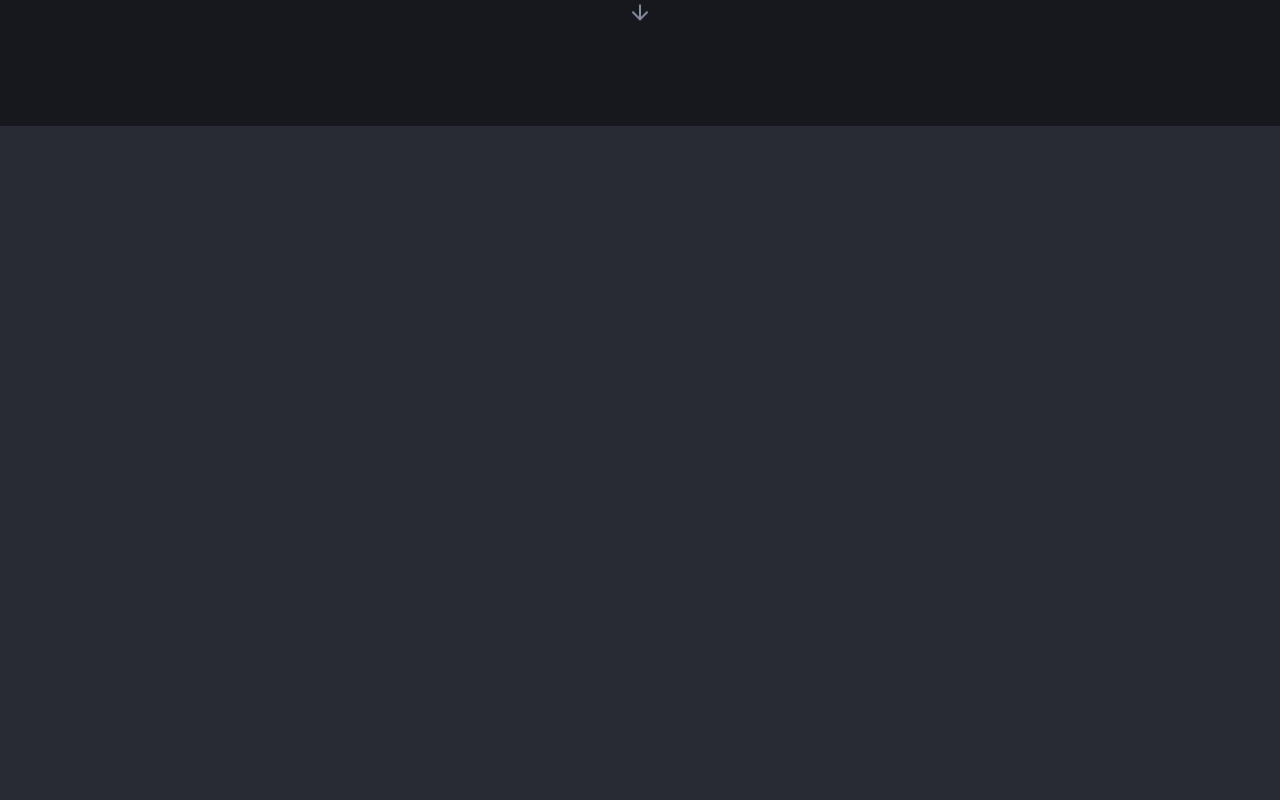
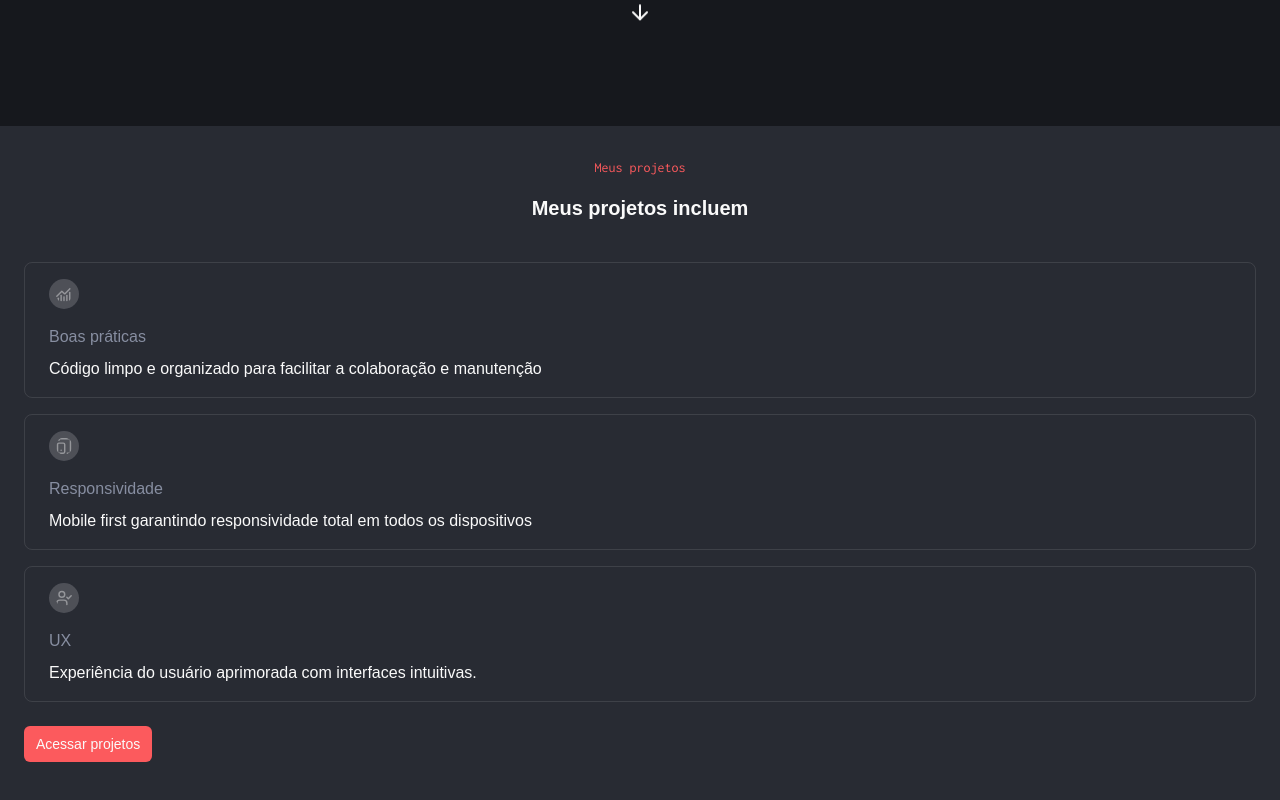
Before and after one commit to calvinsteixeira/portfolio, a Next.js app: page / in a window 1280 px wide. Shown: the part 674-1474 px from the top of the page. Before the commit the page ends 1280 px from the top, so only its background shows below. Built offline with nearby package versions, Linux system fonts and the light colour scheme.

Commit message:
Feat: Seção de projetos

```diff
--- a/app/globals.css
+++ b/app/globals.css
@@ -40,17 +40,18 @@ body {
     --chart-5: 27 87% 67%;
     --radius: 0.5rem;
   }
+
   .dark {
-    --background: 224, 12%, 18%;
+    --background: 224 12% 18%;
     --foreground: 0 0% 98%;
     --card: 0 0% 3.9%;
     --card-foreground: 0 0% 98%;
     --popover: 0 0% 3.9%;
     --popover-foreground: 0 0% 98%;
-    --primary: 359, 96%, 67%;
-    --primary-foreground: 224, 12%, 58%;
+    --primary: 359 96% 67%;
+    --primary-foreground: 0 0% 98%;
     --secondary: 0 0% 14.9%;
-    --secondary-foreground: 0 0% 98%;
+    --secondary-foreground: 224 12% 58%;
     --muted: 0 0% 14.9%;
     --muted-foreground: 0 0% 63.9%;
     --accent: 0 0% 14.9%;
@@ -76,6 +77,6 @@ body {
     @apply bg-background text-foreground;
   }
   section {
-    @apply px-6
+    @apply px-6 pt-8
   }
 }
--- a/app/page.tsx
+++ b/app/page.tsx
@@ -2,6 +2,7 @@
 import Image from "next/image";
 import * as Icons from "@/icons";
 import * as Componenets from "@/components/index";
+import { Button } from "@/components/ui/button";
 
 //UTILS
 import { Inconsolata } from "next/font/google";
@@ -15,7 +16,7 @@ export default function Home() {
     <div>
       <main>
         {/* INTRO */}
-        <section className="relative w-full h-screen bg-primary overflow-hidden flex justify-center pt-8">
+        <section className="relative w-full h-screen bg-primary overflow-hidden flex justify-center">
           <div className="text-center z-10 text-white space-y-8 flex flex-col items-center">
             <div className="bg-foreground w-24 h-24 rounded-full relative border-2 border-primary">
               <div className="absolute z-10 w-24 h-24 rounded-full border-4 border-background "></div>
@@ -39,7 +40,7 @@ export default function Home() {
                 </p>
                 <h2 className="font-bold text-4xl">Desenvolvedor Front End</h2>
               </div>
-              <p className="text-sm text-primary-foreground">
+              <p className="text-sm text-secondary-foreground">
                 Transformo necessidades em aplicações práticas e evolutivas,
                 usando minha paixão pela tecnologia para desenvolver sistemas
                 que oferecem soluções inovadoras e eficazes, melhorando a vida
@@ -82,8 +83,34 @@ export default function Home() {
             className="z-0"
           />
         </section>
-        <section className="h-[30rem]"></section>
-        {/* <section></section> */}
+        <section className="w-full pb-10">
+          <div className="space-y-4 text-center">
+            <p className={`text-primary text-sm ${inconsolata.className}`}>
+              Meus projetos
+            </p>
+            <h2 className="font-semibold text-xl">Meus projetos incluem</h2>
+          </div>
+          <div className="mt-10 space-y-4">
+            <Componenets.ProjectFeature
+              icon={<Icons.ChartNoAxesCombined />}
+              title="Boas práticas"
+              description="Código limpo e organizado para facilitar a colaboração e manutenção"
+            />
+            <Componenets.ProjectFeature
+              icon={<Icons.TabletSmartphone />}
+              title="Responsividade"
+              description="Mobile first garantindo responsividade total em todos os dispositivos"
+            />
+            <Componenets.ProjectFeature
+              icon={<Icons.UserCheck />}
+              title="UX"
+              description="Experiência do usuário aprimorada com interfaces intuitivas."
+            />
+          </div>
+          <Button size={"sm"} className="mt-6">
+            Acessar projetos
+          </Button>
+        </section>
         {/* <section></section> */}
       </main>
     </div>
--- /dev/null
+++ b/components/container/ProjectFeature.tsx
@@ -0,0 +1,30 @@
+//UTILS
+import React from "react";
+import { cn } from "@/lib/utils";
+import { IconNode } from "lucide-react";
+
+type Props = {
+  icon: React.ReactElement<IconNode>;
+  title: string;
+  description: string;
+};
+
+export function ProjectFeature(props: Props) {
+  return (
+    <div className="py-4 px-6 border-[1px] border-white/10 rounded-lg">
+      <div className="space-y-4">
+        {React.createElement(props.icon.type, {
+          ...props.icon.props,
+          size: 30,
+          className: cn(
+            "max-w-max p-[0.40rem] rounded-full bg-gray-200/20 text-white/40"
+          ),
+        })}
+        <div className="space-y-2">
+          <h2 className="text-secondary-foreground">{props.title}</h2>
+          <p>{props.description}</p>
+        </div>
+      </div>
+    </div>
+  );
+}
--- a/components/index.ts
+++ b/components/index.ts
@@ -1,2 +1,3 @@
 export { Tech } from './container/Tech'
 export { MoreContentIndicator } from './utils/MoreContentIndicator'
+export { ProjectFeature } from './container/ProjectFeature'
--- /dev/null
+++ b/components/ui/button.tsx
@@ -0,0 +1,56 @@
+import * as React from "react"
+import { Slot } from "@radix-ui/react-slot"
+import { cva, type VariantProps } from "class-variance-authority"
+
+import { cn } from "@/lib/utils"
+
+const buttonVariants = cva(
+  "inline-flex items-center justify-center whitespace-nowrap rounded-md text-sm font-medium ring-offset-background transition-colors focus-visible:outline-none focus-visible:ring-2 focus-visible:ring-ring focus-visible:ring-offset-2 disabled:pointer-events-none disabled:opacity-50",
+  {
+    variants: {
+      variant: {
+        default: "bg-primary text-primary-foreground hover:bg-primary/90",
+        destructive:
+          "bg-destructive text-destructive-foreground hover:bg-destructive/90",
+        outline:
+          "border border-input bg-background hover:bg-accent hover:text-accent-foreground",
+        secondary:
+          "bg-secondary text-secondary-foreground hover:bg-secondary/80",
+        ghost: "hover:bg-accent hover:text-accent-foreground",
+        link: "text-primary underline-offset-4 hover:underline",
+      },
+      size: {
+        default: "h-10 px-4 py-2",
+        sm: "h-9 rounded-md px-3",
+        lg: "h-11 rounded-md px-8",
+        icon: "h-10 w-10",
+      },
+    },
+    defaultVariants: {
+      variant: "default",
+      size: "default",
+    },
+  }
+)
+
+export interface ButtonProps
+  extends React.ButtonHTMLAttributes<HTMLButtonElement>,
+    VariantProps<typeof buttonVariants> {
+  asChild?: boolean
+}
+
+const Button = React.forwardRef<HTMLButtonElement, ButtonProps>(
+  ({ className, variant, size, asChild = false, ...props }, ref) => {
+    const Comp = asChild ? Slot : "button"
+    return (
+      <Comp
+        className={cn(buttonVariants({ variant, size, className }))}
+        ref={ref}
+        {...props}
+      />
+    )
+  }
+)
+Button.displayName = "Button"
+
+export { Button, buttonVariants }
--- a/icons/index.ts
+++ b/icons/index.ts
@@ -1 +1 @@
-export { CodeXml, ArrowDown } from 'lucide-react'
+export { CodeXml, ArrowDown, TabletSmartphone, ChartNoAxesCombined, UserCheck } from 'lucide-react'
--- a/package.json
+++ b/package.json
@@ -9,6 +9,7 @@
     "lint": "next lint"
   },
   "dependencies": {
+    "@radix-ui/react-slot": "^1.1.0",
     "class-variance-authority": "^0.7.0",
     "clsx": "^2.1.1",
     "lucide": "^0.446.0",
```
Also changed, not shown: 1 other file (tests, documents, lock files or other folders).
